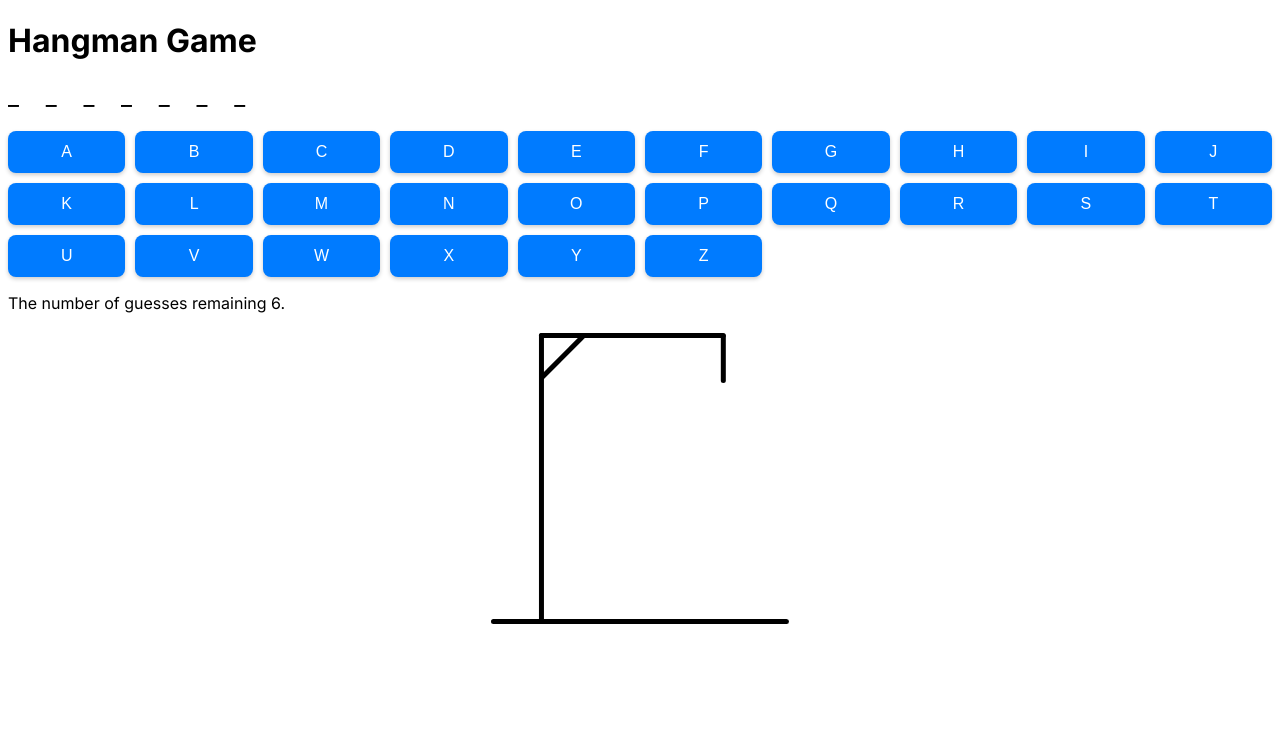
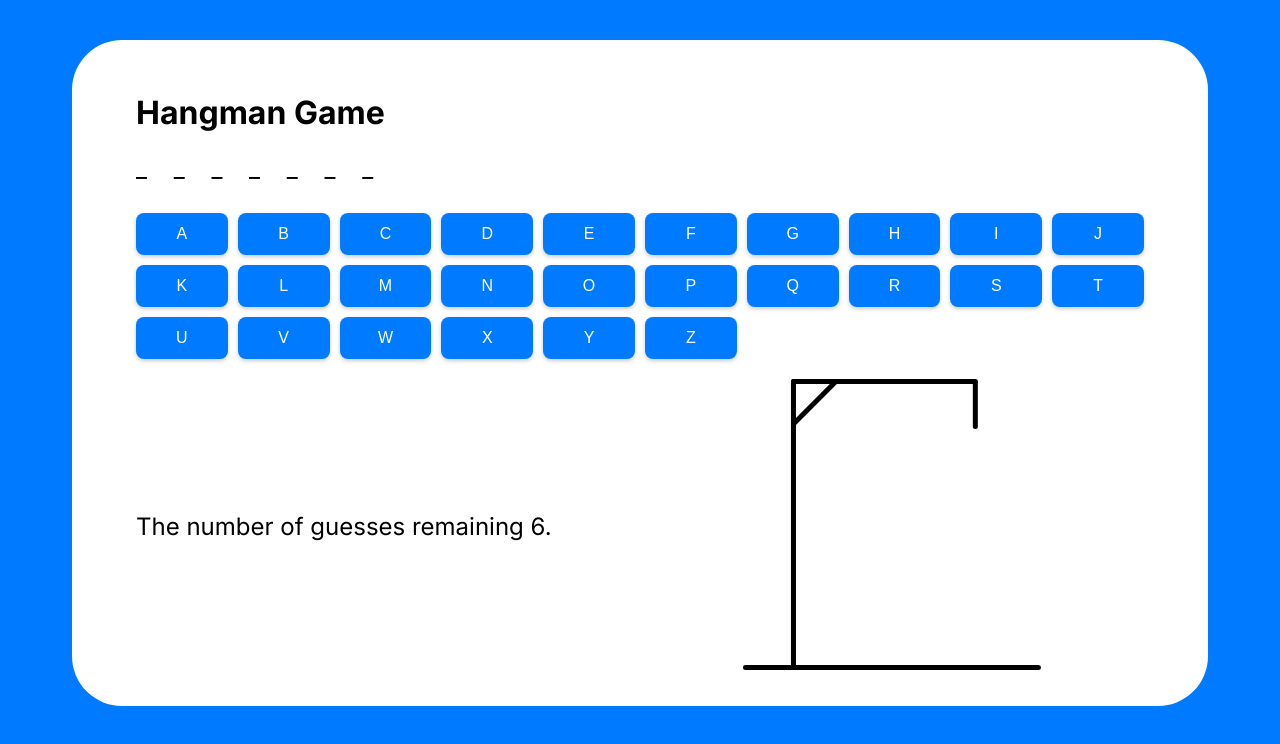
Before and after one commit to Hassan-Khan16/hangman-game, a Next.js app: page / in a window 1280 px wide. Shown: the top 744 px of the page. Built offline with nearby package versions, Linux system fonts and the light colour scheme; no server answers.

Commit message:
css added + structure changes

```diff
--- a/app/components/Game.jsx
+++ b/app/components/Game.jsx
@@ -10,9 +10,7 @@ const Game = () => {
     const [wrongGuesses, setWrongGuesses] = useState(0);
     console.log(wrongGuesses);
 
-
-    useEffect(
-        () => {
+    useEffect(() => {
         // fetch("https://random-word-api.herokuapp.com/word").
         //     then(res => res.json()).
         //     then(data => {
@@ -20,15 +18,15 @@ const Game = () => {
         //         console.log(fetchedWord);
         //         setWord(fetchedWord);
         //     })
-            fetch('https://random-word-api.vercel.app/api?words').
-                then(res => res.json()).
-                then(data => {
+        fetch('https://random-word-api.vercel.app/api?words')
+            .then(res => res.json())
+            .then(data => {
                 const fetchedWord = data[0].toUpperCase();
                 console.log(fetchedWord);
                 setWord(fetchedWord);
             })
-        }, []
-    )
+    }, [])
+
     const handleGuess = (letter) => {
         if (guessedLetters.includes(letter)) return;
 
@@ -47,19 +45,32 @@ const Game = () => {
     const isGameWon = word.split("").every(letter => guessedLetters.includes(letter));
 
     return (
-        <div>
+        <div className="inner-body">
             <h1>Hangman Game</h1>
-            <Word word={word} guessedLetters={guessedLetters} />
-            <Keyboard handleGuess={handleGuess} guessedLetters={guessedLetters} />
+            <Word
+                word={word}
+                guessedLetters={guessedLetters}
+            />
+
+            <Keyboard
+                handleGuess={handleGuess}
+                guessedLetters={guessedLetters}
+                isDisabled={isGameOver}
+            />
+
+            <div className="result-container">
+                <div className="result">
+                    {isGameOver && <p>You lost! The word was {word}.</p>}
+                    {isGameWon && <p>Congratulations! You've won!</p>}
+                    {!(isGameOver || isGameWon) && <p>The number of guesses remaining {6 - wrongGuesses}. </p>}
                     {
                         (isGameOver || isGameWon) &&
                         <button className="btn-play-again" onClick={handleButton}>Play again</button>
                     }
-            {isGameOver && <p>You lost! The word was {word}.</p>}
-            {isGameWon && <p>Congratulations! You've won!</p>}
-            {!(isGameOver || isGameWon) && <p>The number of guesses remaining {6 - wrongGuesses}. </p>}
+                </div>
                 <div className="game-modal">
                     <img src={`hangman-${wrongGuesses}.svg`} alt="" />
+                </div>
             </div>
         </div>
     );
--- a/app/components/Keyboard.jsx
+++ b/app/components/Keyboard.jsx
@@ -1,6 +1,6 @@
 import React from "react";
 
-const Keyboard = ({ handleGuess, guessedLetters }) => {
+const Keyboard = ({ isDisabled, handleGuess, guessedLetters }) => {
   const letters = "ABCDEFGHIJKLMNOPQRSTUVWXYZ".split("");
 
   return (
@@ -9,7 +9,7 @@ const Keyboard = ({ handleGuess, guessedLetters }) => {
         <button
           key={letter}
           onClick={() => handleGuess(letter)}
-          disabled={guessedLetters.includes(letter)}
+          disabled={isDisabled || guessedLetters.includes(letter)}
           className="keyboard-button"
         >
           {letter}
--- a/app/globals.css
+++ b/app/globals.css
@@ -1,10 +1,25 @@
 /* globals.css */
+
+body{
+    padding: 2rem 4rem;
+    background-color: #007BFF;
+}
+
+p{
+    font-size: 24px;
+}
+
+.inner-body{
+    background-color: white;
+    padding: 2rem 4rem;
+    border-radius: 50px;
+}
 
 .keyboard-container {
     display: grid;
     grid-template-columns: repeat(10, 1fr);
     gap: 10px;
-    margin-top: 20px;
+    margin-top: 30px;
   }
 
   .keyboard-button {
@@ -39,13 +54,11 @@
   /* globals.css */
 
 .btn-play-again {
-    display: block;
-    float: right;
     padding: 12px 24px;
     font-size: 16px;
     font-weight: 600;
     color: #ffffff;
-    background-color: #4CAF50;
+    background-color: red;
     border: none;
     border-radius: 8px;
     box-shadow: 0 4px 8px rgba(0, 0, 0, 0.2);
@@ -53,7 +66,7 @@
   }
 
   .btn-play-again:hover {
-    background-color: #45a049;
+    background-color: rgb(139, 0, 0);
     transform: scale(1.05);
   }
 
@@ -61,9 +74,23 @@
     outline: none;
     box-shadow: 0 0 0 3px rgba(0, 0, 0, 0.2);
   }
+  .result-container {
+    display: flex;
+    justify-content: space-between;
+    align-items: center;
+    margin-top: 20px;
+}
 
+.result {
+    flex: 1;
+}
 
-  .game-modal{
+.game-modal {
+    flex: 1;
     text-align: center;
-    margin-block: 20px;
-  }
+}
+
+.game-modal img {
+    max-width: 100%;
+    height: auto;
+}
```
Lines whose indentation alone changed are shown as unchanged.
